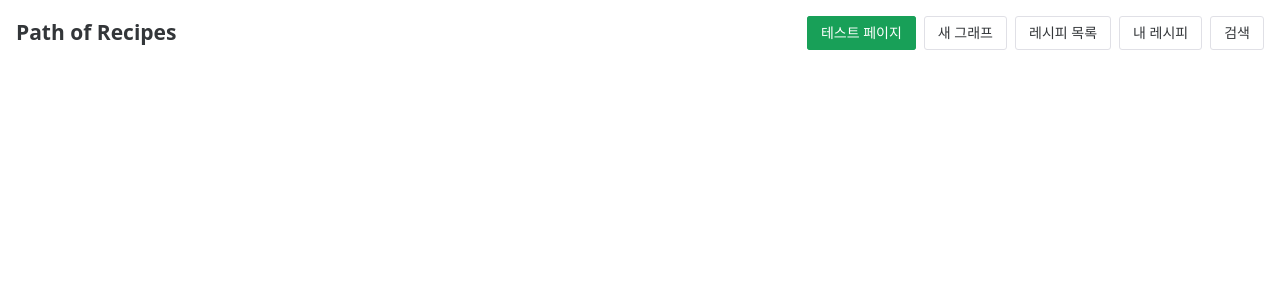
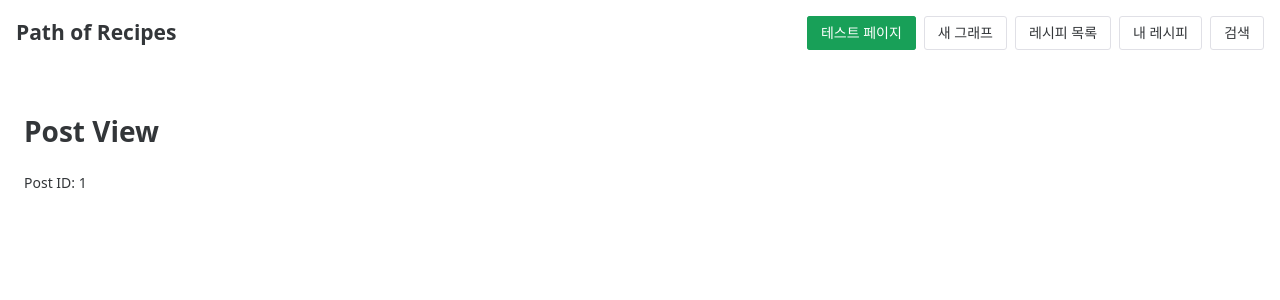
Before and after one commit to sngchn13/path_of_recipes_front, a Vue app: page /posts/1 in a window 1280 px wide. Shown: the top 300 px of the page. Built offline with nearby package versions, Linux system fonts and the light colour scheme; no server answers.

Commit message:
✨ Add post page

```diff
--- a/src/router/index.ts
+++ b/src/router/index.ts
@@ -2,6 +2,7 @@ import { createRouter, createWebHistory } from 'vue-router'
 import HomeView from '@/views/HomeView.vue'
 import TestView from '@/views/TestView.vue'
 import GraphEditorView from '@/views/GraphEditorView.vue'
+import PostView from '@/views/PostView.vue'
 
 const router = createRouter({
   history: createWebHistory(import.meta.env.BASE_URL),
@@ -21,6 +22,11 @@ const router = createRouter({
       name: 'graph-new',
       component: GraphEditorView,
     },
+    {
+      path: '/posts/:postId',
+      name: 'post',
+      component: PostView,
+    },
   ],
 })
 
--- /dev/null
+++ b/src/views/PostView.vue
@@ -0,0 +1,15 @@
+<script setup lang="ts">
+import { useRoute } from 'vue-router'
+
+const route = useRoute()
+const postId = route.params.postId as string
+</script>
+
+<template>
+  <div>
+    <h1>Post View</h1>
+    <p>Post ID: {{ postId }}</p>
+  </div>
+</template>
+
+<style scoped></style>
```
